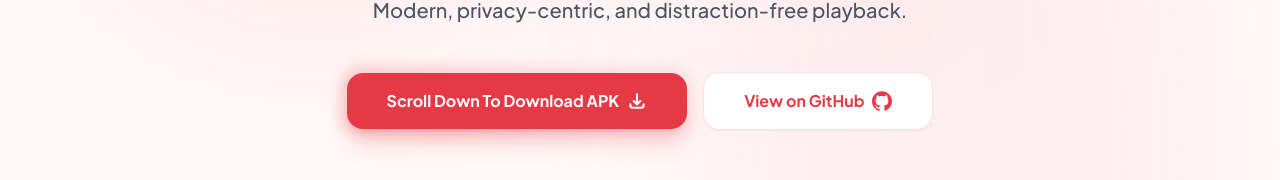
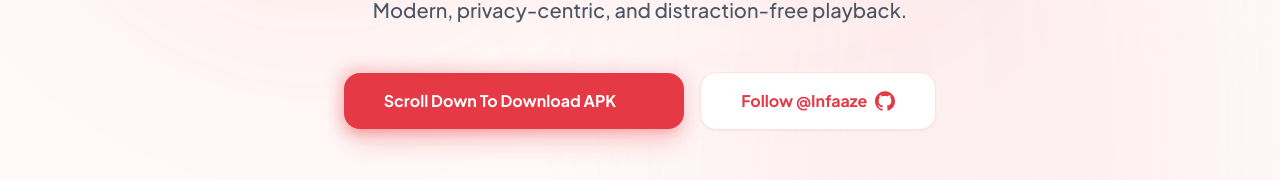
Before and after one commit to infasmk/LUME_WEBSITE, a React (Vite) app: page / in a window 1280 px wide. Shown: the part 520-700 px from the top of the page. Built offline with nearby package versions, Linux system fonts and the light colour scheme.

Commit message:
Update download link and GitHub reference to Instagram

```diff
--- a/components/Hero.tsx
+++ b/components/Hero.tsx
@@ -27,17 +27,16 @@
         </p>
 
         <div className="flex flex-col sm:flex-row items-center justify-center gap-4 pt-4">
-          <a href={downloadLink} target="_blank" rel="noopener noreferrer" className="group relative w-full sm:w-auto">
+          <a href="#download" target="_blank" rel="noopener noreferrer" className="group relative w-full sm:w-auto">
             <div className="absolute -inset-1 bg-gradient-to-r from-[#E63946] to-[#F1A7B1] rounded-2xl blur opacity-30 group-hover:opacity-100 transition duration-1000 group-hover:duration-200"></div>
             <div className="relative w-full sm:w-auto px-10 py-4 bg-[#E63946] text-white font-bold rounded-2xl flex items-center justify-center gap-2 transition-transform hover:-translate-y-1 active:scale-95 shadow-xl shadow-red-500/20 cursor-pointer">
               Scroll Down To Download APK
               <svg className="w-5 h-5" fill="none" stroke="currentColor" viewBox="0 0 24 24">
-                <path strokeLinecap="round" strokeLinejoin="round" strokeWidth={2.5} d="M4 16v1a3 3 0 003 3h10a3 3 0 003-3v-1m-4-4l-4 4m0 0l-4-4m4 4V4" />
-              </svg>
+                <path strokeLinecap="round" strokeLinejoin="round" strokeWidth={2.5} d="M224.1 141c-63.6 0-114.9 51.3-114.9 114.9s51.3 114.9 114.9 114.9S339 319.5 339 255.9 287.7 141 224.1 141zm0 189.6c-41.1 0-74.7-33.5-74.7-74.7s33.5-74.7 74.7-74.7 74.7 33.5 74.7 74.7-33.6 74.7-74.7 74.7zm146.4-194.3c0 14.9-12 26.8-26.8 26.8-14.9 0-26.8-12-26.8-26.8s12-26.8 26.8-26.8 26.8 12 26.8 26.8zm76.1 27.2c-1.7-35.9-9.9-67.7-36.2-93.9-26.2-26.2-58-34.4-93.9-36.2-37-2.1-147.9-2.1-184.9 0-35.8 1.7-67.6 9.9-93.9 36.1s-34.4 58-36.2 93.9c-2.1 37-2.1 147.9 0 184.9 1.7 35.9 9.9 67.7 36.2 93.9s58 34.4 93.9 36.2c37 2.1 147.9 2.1 184.9 0 35.9-1.7 67.7-9.9 93.9-36.2 26.2-26.2 34.4-58 36.2-93.9 2.1-37 2.1-147.8 0-184.8zM398.8 388c-7.8 19.6-22.9 34.7-42.6 42.6-29.5 11.7-99.5 9-132.1 9s-102.7 2.6-132.1-9c-19.6-7.8-34.7-22.9-42.6-42.6-11.7-29.5-9-99.5-9-132.1s-2.6-102.7 9-132.1c7.8-19.6 22.9-34.7 42.6-42.6 29.5-11.7 99.5-9 132.1-9s102.7-2.6 132.1 9c19.6 7.8 34.7 22.9 42.6 42.6 11.7 29.5 9 99.5 9 132.1s2.7 102.7-9 132.1z" id="mainIconPathAttribute"></path></svg>
             </div>
           </a>
-          <a href="https://github.com/luma-player" target="_blank" rel="noreferrer" className="w-full sm:w-auto px-10 py-4 bg-white border border-red-100 rounded-2xl text-[#E63946] font-bold transition-all hover:-translate-y-1 hover:bg-red-50/50 flex items-center justify-center gap-2 shadow-sm">
-            View on GitHub
+          <a href="https://instagram.com/infaaze?" target="_blank" rel="noreferrer" className="w-full sm:w-auto px-10 py-4 bg-white border border-red-100 rounded-2xl text-[#E63946] font-bold transition-all hover:-translate-y-1 hover:bg-red-50/50 flex items-center justify-center gap-2 shadow-sm">
+            Follow @Infaaze
             <svg className="w-5 h-5" fill="currentColor" viewBox="0 0 24 24"><path d="M12 .297c-6.63 0-12 5.373-12 12 0 5.303 3.438 9.8 8.205 11.385.6.113.82-.258.82-.577 0-.285-.01-1.04-.015-2.04-3.338.724-4.042-1.61-4.042-1.61C4.422 18.07 3.633 17.7 3.633 17.7c-1.087-.744.084-.729.084-.729 1.205.084 1.838 1.236 1.838 1.236 1.07 1.835 2.809 1.305 3.495.998.108-.776.417-1.305.76-1.605-2.665-.3-5.466-1.332-5.466-5.93 0-1.31.465-2.38 1.235-3.22-.135-.303-.54-1.523.105-3.176 0 0 1.005-.322 3.3 1.23.96-.267 1.98-.399 3-.405 1.02.006 2.04.138 3 .405 2.28-1.552 3.285-1.23 3.285-1.23.645 1.653.24 2.873.12 3.176.765.84 1.23 1.91 1.23 3.22 0 4.61-2.805 5.625-5.475 5.92.42.36.81 1.096.81 2.22 0 1.606-.015 2.896-.015 3.286 0 .315.21.69.825.57C20.565 22.092 24 17.592 24 12.297c0-6.627-5.373-12-12-12"/></svg>
           </a>
         </div>
```
